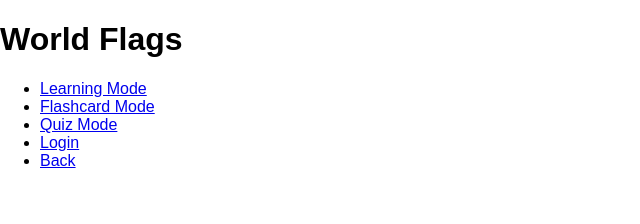
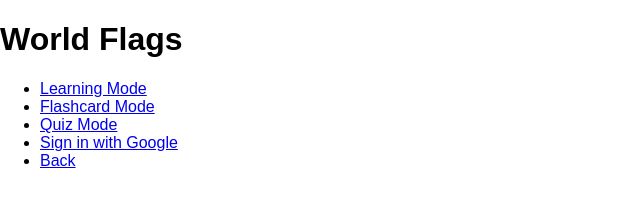
Before and after one commit to keiyng/flags, a React (Create React App) app in the folder client/: page / in a window 1280 px wide. Shown: the top 224 px of the page, without its empty margins (0-640 px from the left). Built offline with nearby package versions, Linux system fonts and the light colour scheme; no server answers.

Commit message:
handled heroku and google proxy issues; wired up front-end and back-end

```diff
--- a/client/package.json
+++ b/client/package.json
@@ -2,6 +2,11 @@
   "name": "world-flags",
   "version": "0.1.0",
   "private": true,
+  "proxy": {
+    "/auth/google": {
+      "target": "http://localhost:5000"
+    }
+  },
   "dependencies": {
     "axios": "^0.18.0",
     "lodash": "^4.17.10",
--- a/client/src/Components/Menu.js
+++ b/client/src/Components/Menu.js
@@ -18,7 +18,7 @@ class Menu extends Component {
               <Link to="/quiz">Quiz Mode</Link>
             </li>
             <li>
-              <Link to="/quiz">Login</Link>
+              <a href="/auth/google">Sign in with Google</a>
             </li>
             <li>
               <Link to="/">Back</Link>
--- a/package.json
+++ b/package.json
@@ -9,7 +9,9 @@
   },
   "scripts": {
     "start": "node index.js",
-    "dev": "nodemon index.js"
+    "server": "nodemon index.js",
+    "client": "npm run start --prefix client",
+    "dev": "concurrently \"npm run server\" \"npm run client\""
   },
   "repository": {
     "type": "git",
@@ -22,6 +24,7 @@
   },
   "homepage": "https://github.com/keiyng/countries-flag#readme",
   "dependencies": {
+    "concurrently": "^4.0.1",
     "cookie-session": "^2.0.0-beta.3",
     "express": "^4.16.3",
     "mongoose": "^5.2.14",
```
Also changed, not shown: 10 other files (tests, documents, lock files or other folders).
